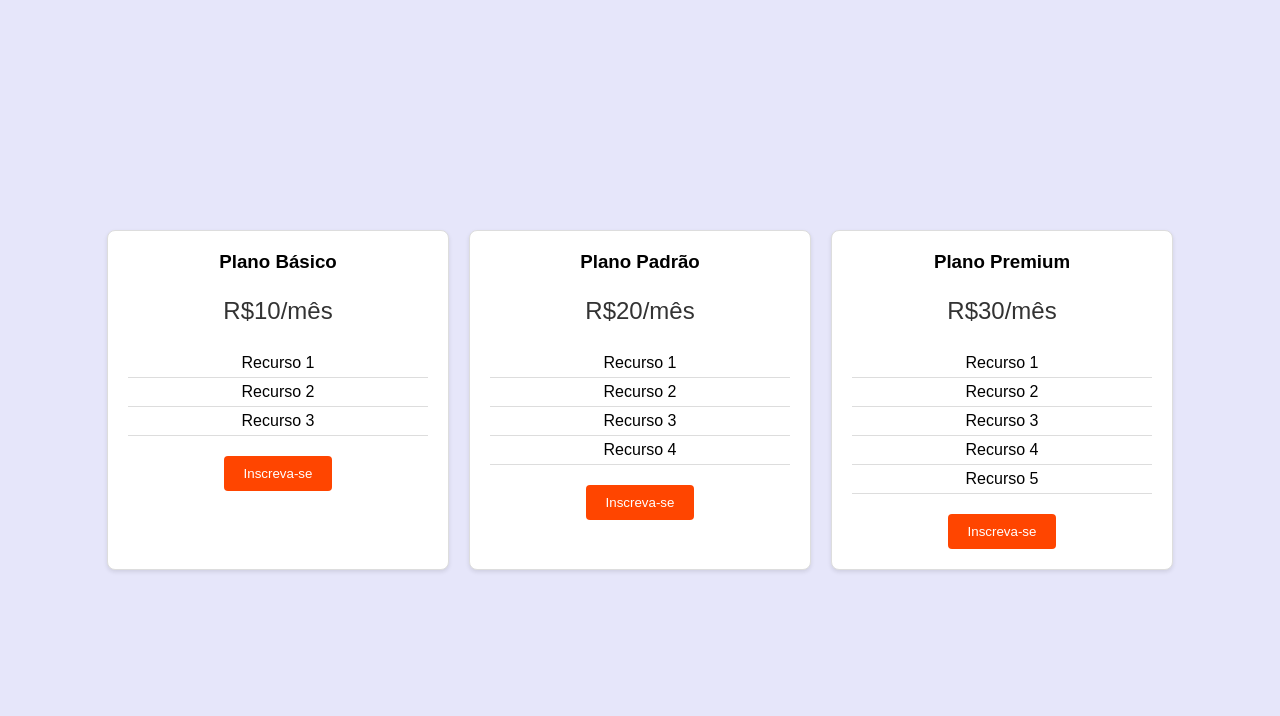
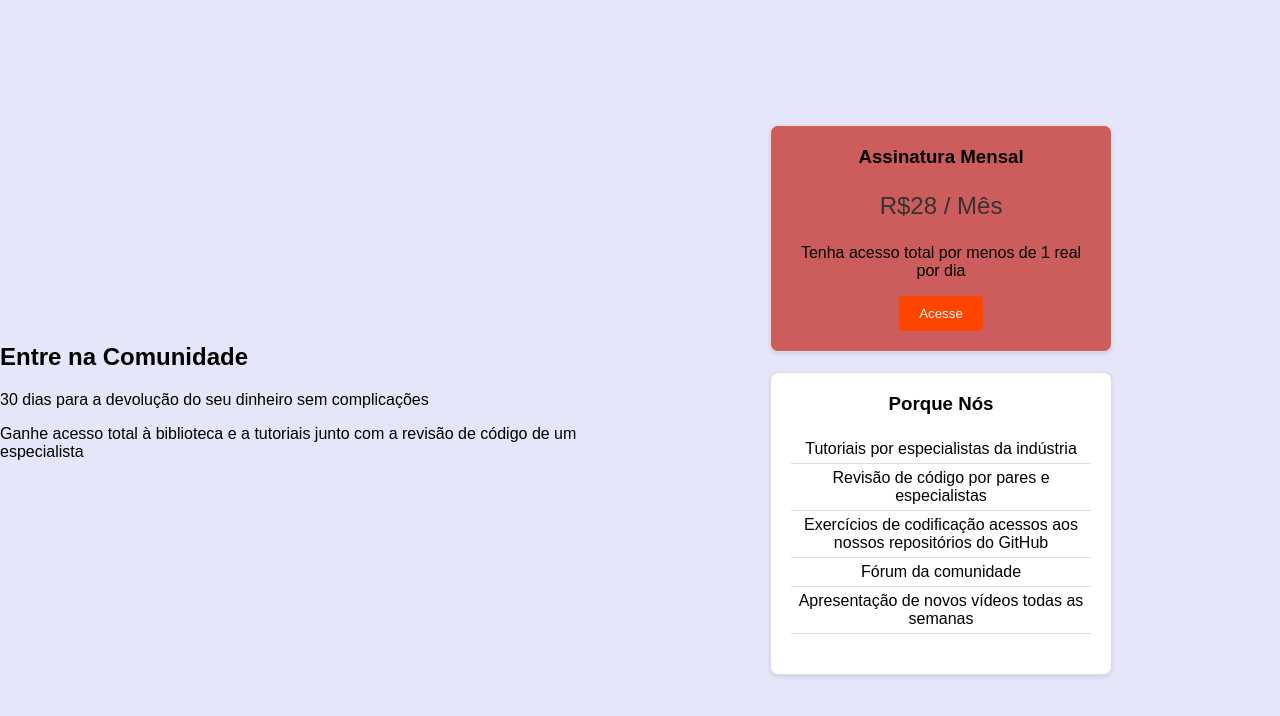
Before and after one commit to Vitorcostalv/grid-responsiva, a plain HTML site: page index.html in a window 1280 px wide. Drawn offline with Linux system fonts and the light colour scheme.

Commit message:
teste com outro tipo de grid mais comum e viavel

```diff
--- a/index.html
+++ b/index.html
@@ -7,39 +7,27 @@
     <link rel="stylesheet" href="styles.css">
 </head>
 <body>
+    <section class="introducao">
+        <h1>Entre na Comunidade</h1>
+        <p>30 dias para a devolução do seu dinheiro sem complicações</p>
+        <p>Ganhe acesso total à biblioteca e a tutoriais junto com a revisão de código de um especialista</p>
+    </section>
     <div class="grid-de-precos">
-        <div class="item-de-preco">
-            <h3>Plano Básico</h3>
-            <p class="preco">R$10/mês</p>
+        <div class="item-de-preco basico">
+            <h3>Assinatura Mensal</h3>
+            <p class="preco">R$28 / Mês</p>
+            <p class="descricao">Tenha acesso total por menos de 1 real por dia</p>
+            <button>Acesse</button>
+        </div>
+        <div class="item-de-preco porque-nos">
+            <h3>Porque Nós</h3>
             <ul>
-                <li>Recurso 1</li>
-                <li>Recurso 2</li>
-                <li>Recurso 3</li>
+                <li>Tutoriais por especialistas da indústria</li>
+                <li>Revisão de código por pares e especialistas</li>
+                <li>Exercícios de codificação acessos aos nossos repositórios do GitHub</li>
+                <li>Fórum da comunidade</li>
+                <li>Apresentação de novos vídeos todas as semanas</li>
             </ul>
-            <button>Inscreva-se</button>
-        </div>
-        <div class="item-de-preco">
-            <h3>Plano Padrão</h3>
-            <p class="preco">R$20/mês</p>
-            <ul>
-                <li>Recurso 1</li>
-                <li>Recurso 2</li>
-                <li>Recurso 3</li>
-                <li>Recurso 4</li>
-            </ul>
-            <button>Inscreva-se</button>
-        </div>
-        <div class="item-de-preco">
-            <h3>Plano Premium</h3>
-            <p class="preco">R$30/mês</p>
-            <ul>
-                <li>Recurso 1</li>
-                <li>Recurso 2</li>
-                <li>Recurso 3</li>
-                <li>Recurso 4</li>
-                <li>Recurso 5</li>
-            </ul>
-            <button>Inscreva-se</button>
         </div>
     </div>
     <script src="script.js"></script>
```
